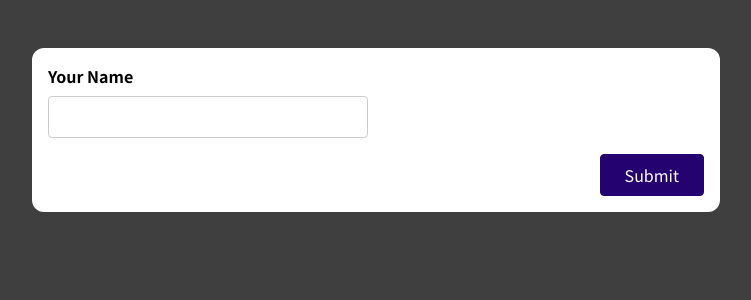
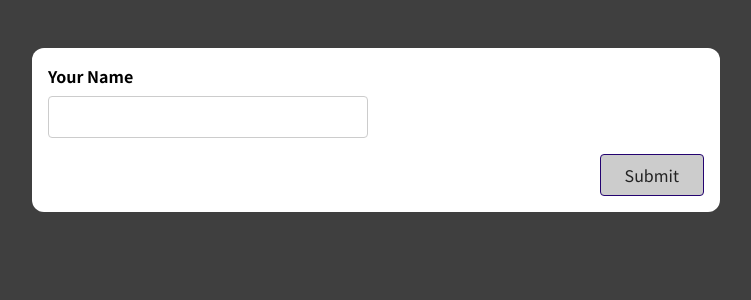
Before and after one commit to bombasic/users-form, a React (Create React App) app: page / in a window 1280 px wide. Shown: the top 300 px of the page, without its empty margins (264-1015 px from the left). Built offline with nearby package versions, Linux system fonts and the light colour scheme.

Commit message:
Adding button disabled and slimming code again by removing useEffect

```diff
--- a/src/components/SimpleInput.js
+++ b/src/components/SimpleInput.js
@@ -3,9 +3,16 @@
 const SimpleInput = (props) => {
   const [enteredName, setEnteredName] = useState("");
   const [enteredNameTouched, setEnteredNameTouched] = useState(false);
+  // const [formIsValid, setFormIsValid] = useState(false);
 
   const enteredNameIsValid = enteredName.trim() !== "";
   const nameInputIsInvalid = !enteredNameIsValid && enteredNameTouched;
+
+  let formIsValid = false;
+
+  if (enteredName) {
+    formIsValid = true;
+  }
 
   const nameInputChangeHandler = (event) => {
     setEnteredName(event.target.value);
@@ -50,7 +57,7 @@
         )}
       </div>
       <div className="form-actions">
-        <button>Submit</button>
+        <button disabled={!formIsValid}>Submit</button>
       </div>
     </form>
   );
--- a/src/index.css
+++ b/src/index.css
@@ -1,11 +1,11 @@
-@import url('https://fonts.googleapis.com/css2?family=Noto+Sans+JP:wght@400;700&display=swap');
+@import url("https://fonts.googleapis.com/css2?family=Noto+Sans+JP:wght@400;700&display=swap");
 
 * {
   box-sizing: border-box;
 }
 
 html {
-  font-family: 'Noto Sans JP', sans-serif;
+  font-family: "Noto Sans JP", sans-serif;
 }
 
 body {
@@ -79,6 +79,14 @@
   border-color: #33059e;
 }
 
+button:disabled,
+button:disabled:hover,
+button:disabled:active {
+  background-color: #ccc;
+  color: #222;
+  cursor: not-allowed;
+}
+
 .form-actions {
   text-align: right;
 }
```
Also changed, not shown: 1 other file (tests, documents, lock files or other folders).
